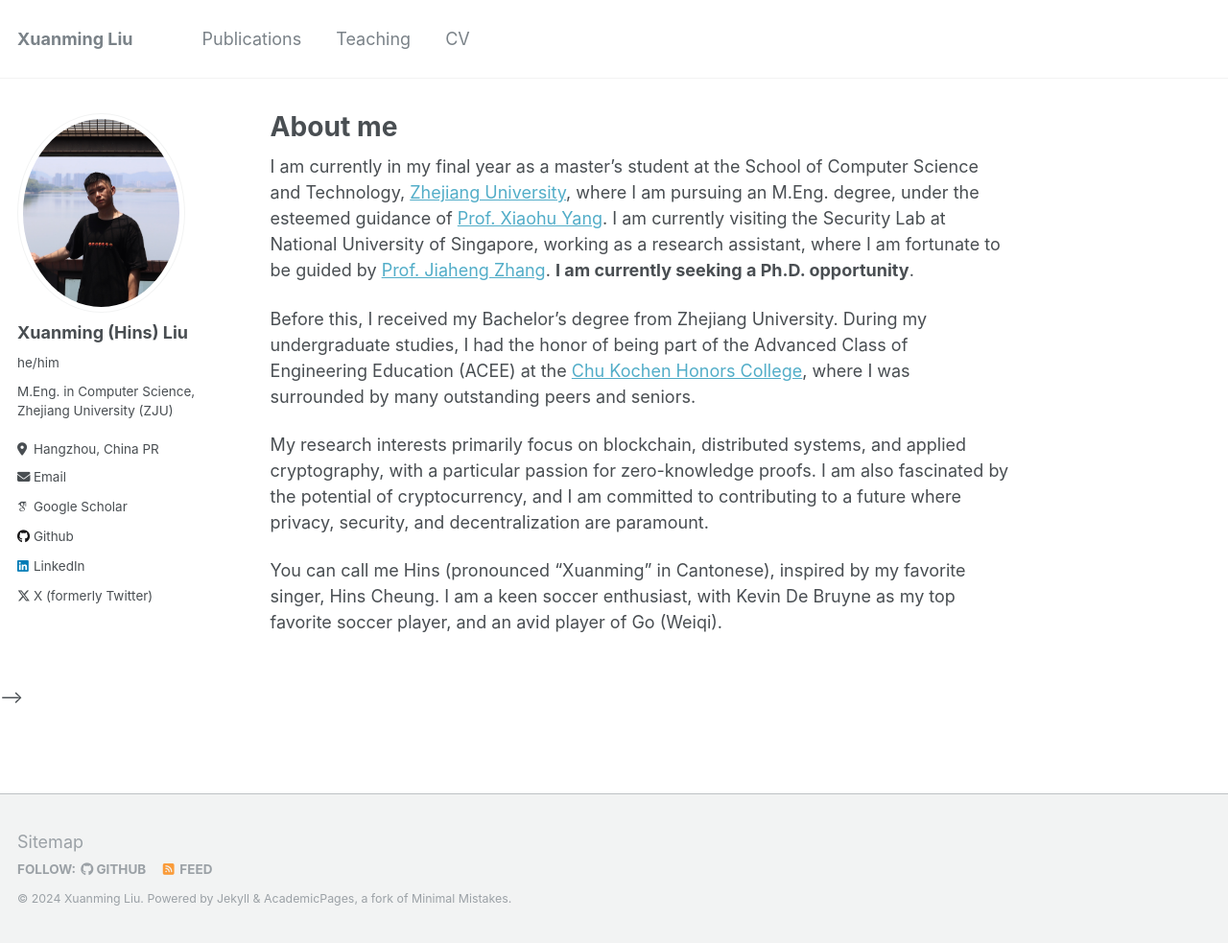
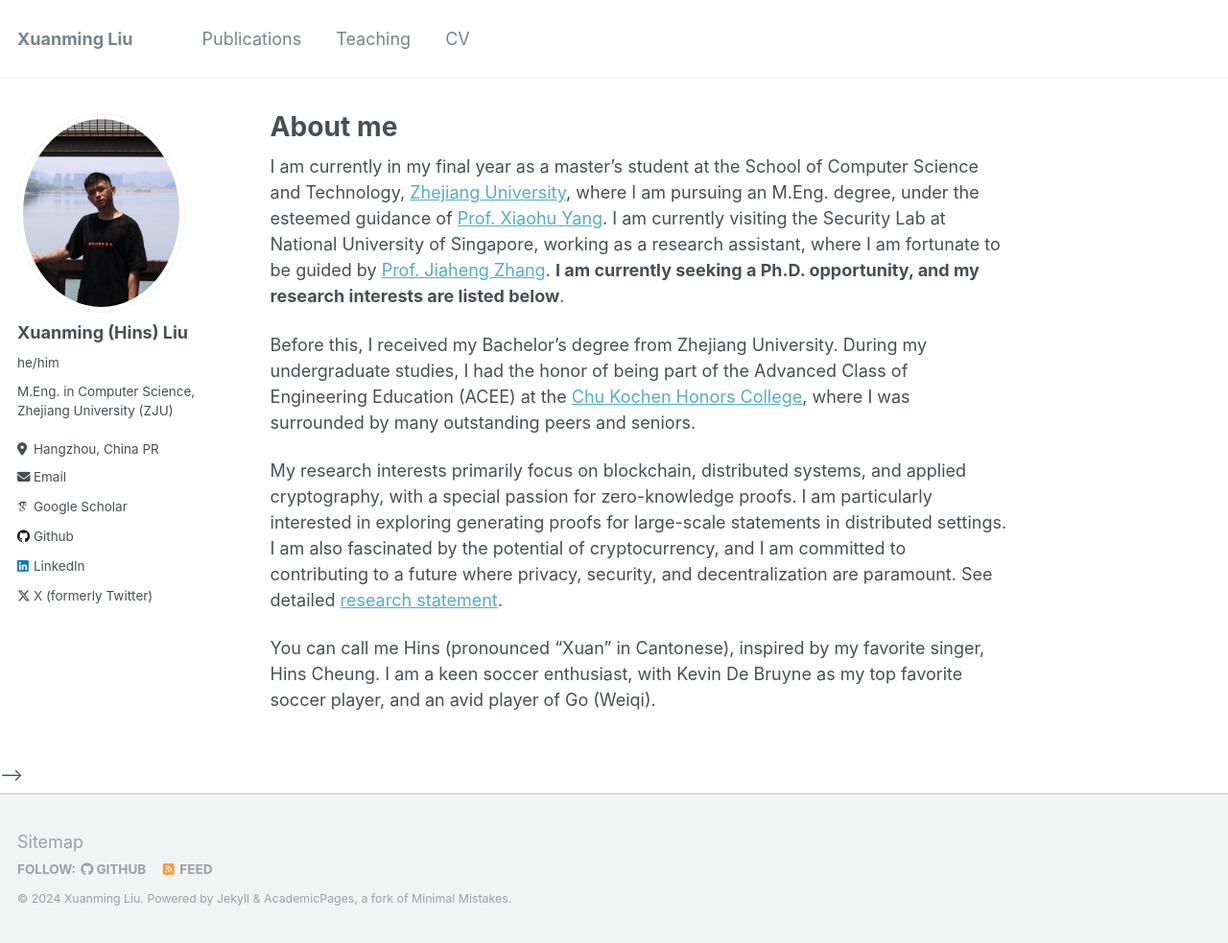
Before and after one commit to LBruyne/LBruyne.github.io, a Jekyll site: the page built from _pages/about.md, in a window 1280 px wide and 983 px high. Shown: the whole window at 96% size. Built offline with Jekyll 4.4.1, drawn with Linux system fonts in a browser that asks for light colours; some web fonts are replaced.

Commit message:
Update 12.2

```diff
--- a/_data/navigation.yml
+++ b/_data/navigation.yml
@@ -17,6 +17,3 @@ main:
 
   - title: "CV"
     url: /files/CV.pdf
-
-  # - title: "Guide"
-  #   url: /markdown/
--- a/_pages/about.md
+++ b/_pages/about.md
@@ -8,10 +8,10 @@ redirect_from:
   - /about.html
 ---
 
-I am currently in my final year as a master's student at the School of Computer Science and Technology, [Zhejiang University](https://www.zju.edu.cn), where I am pursuing an M.Eng. degree, under the esteemed guidance of [Prof. Xiaohu Yang](https://person.zju.edu.cn/xiaohu). I am currently visiting the Security Lab at National University of Singapore, working as a research assistant, where I am fortunate to be guided by [Prof. Jiaheng Zhang](https://zjhzjh123.github.io/). **I am currently seeking a Ph.D. opportunity**.
+I am currently in my final year as a master's student at the School of Computer Science and Technology, [Zhejiang University](https://www.zju.edu.cn), where I am pursuing an M.Eng. degree, under the esteemed guidance of [Prof. Xiaohu Yang](https://person.zju.edu.cn/xiaohu). I am currently visiting the Security Lab at National University of Singapore, working as a research assistant, where I am fortunate to be guided by [Prof. Jiaheng Zhang](https://zjhzjh123.github.io/). **I am currently seeking a Ph.D. opportunity, and my research interests are listed below**.
 
-Before this, I received my Bachelor's degree from Zhejiang University. During my undergraduate studies, I had the honor of being part of the Advanced Class of Engineering Education (ACEE) at the [Chu Kochen Honors College](https://ckc.zju.edu.cn/), where I was surrounded by many outstanding peers and seniors.
+Before this, I received my Bachelor's degree from Zhejiang University. During my undergraduate studies, I had the honor of being part of the Advanced Class of Engineering Education (ACEE) at the [Chu Kochen Honors College](http://ckc.zju.edu.cn/), where I was surrounded by many outstanding peers and seniors.
 
-My research interests primarily focus on blockchain, distributed systems, and applied cryptography, with a particular passion for zero-knowledge proofs. I am also fascinated by the potential of cryptocurrency, and I am committed to contributing to a future where privacy, security, and decentralization are paramount.
+My research interests primarily focus on blockchain, distributed systems, and applied cryptography, with a special passion for zero-knowledge proofs. I am particularly interested in exploring generating proofs for large-scale statements in distributed settings. I am also fascinated by the potential of cryptocurrency, and I am committed to contributing to a future where privacy, security, and decentralization are paramount. See detailed [research statement](/files/statement.pdf).
 
-You can call me Hins (pronounced "Xuanming" in Cantonese), inspired by my favorite singer, Hins Cheung. I am a keen soccer enthusiast, with Kevin De Bruyne as my top favorite soccer player, and an avid player of Go (Weiqi).
+You can call me Hins (pronounced "Xuan" in Cantonese), inspired by my favorite singer, Hins Cheung. I am a keen soccer enthusiast, with Kevin De Bruyne as my top favorite soccer player, and an avid player of Go (Weiqi).
```
Also changed, not shown: 1 other file.
